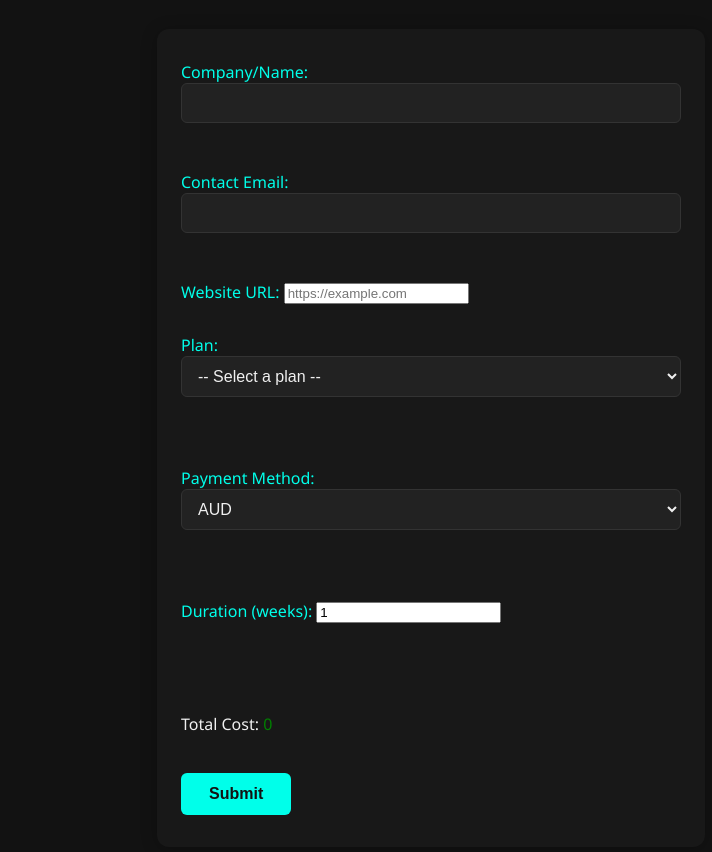
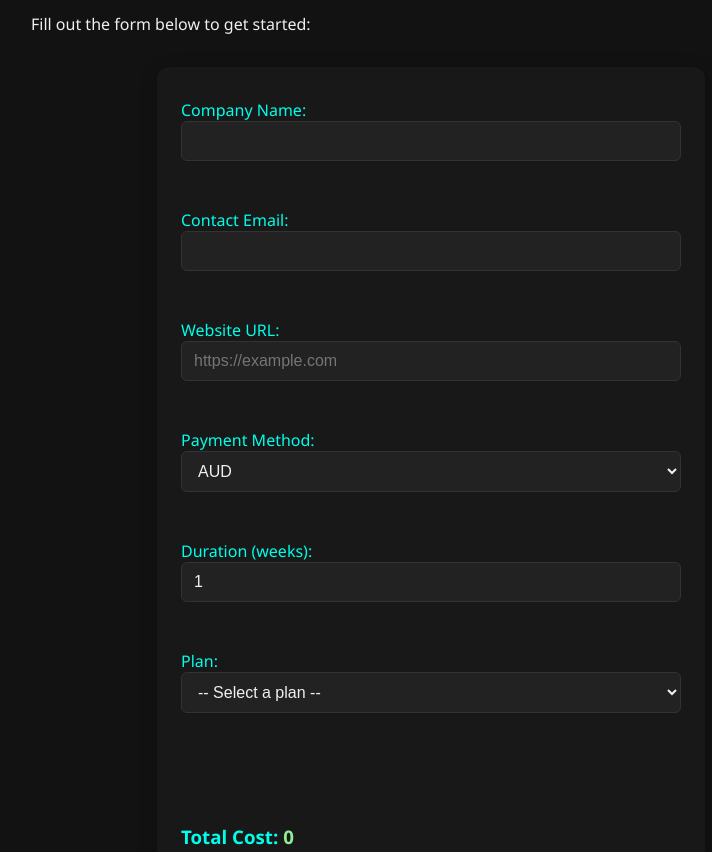
Before and after one commit to Anton-tumurov/Cryptexe, a plain HTML site: page partners.html in a window 1280 px wide. Shown: the part 1746-2598 px from the top of the page, without its empty margins (209-921 px from the left). Drawn offline with Linux system fonts and the light colour scheme.

Commit message:
Refactor sponsor form fields and styles for improved clarity and usability

```diff
--- a/partners.html
+++ b/partners.html
@@ -111,25 +111,45 @@
             </section>
 
             <section>
+                <p>Fill out the form below to get started:</p>
                 <form id="sponsorForm" action="https://formspree.io/f/your-form-id" method="POST" enctype="multipart/form-data">
 
                     <!-- Common fields -->
                     <div class="common-field">
                         <label>
-                            Company/Name:
-                            <input type="text" name="company_name" required>
+                            Company Name:
+                            <input type="text" name="name" required>
                         </label>
                         <br>
                         <label>
                             Contact Email:
-                            <input type="email" name="contact_email" required>
+                            <input type="email" name="email" required>
                         </label>
                         <br>
                         <label>
                             Website URL:
-                            <input type="url" name="website_url" placeholder="https://example.com" required>
+                            <input type="url" name="url" placeholder="https://example.com" required>
                         </label>
                     </div>
+                    <br>
+
+                    <!-- Payment method -->
+                    <label>
+                        Payment Method:
+                        <select id="paymentMethod" name="payment_method" required>
+                            <option value="AUD" selected>AUD</option>
+                            <option value="BTC">Bitcoin</option>
+                            <option value="ETH">Ethereum</option>
+                            <option value="XMR">Monero</option>
+                        </select>
+                    </label>
+                    <br>
+
+                    <!-- Duration -->
+                    <label>
+                        Duration (weeks):
+                        <input type="number" id="durationWeeks" name="duration_weeks" min="1" value="1" required>
+                    </label>
                     <br>
 
                     <!-- Plan selection -->
@@ -144,26 +164,7 @@
                             <option value="custom_arrangements">Custom Arrangements</option>
                         </select>
                     </label>
-                    <br><br>
-
-                    <!-- Payment method -->
-                    <label>
-                        Payment Method:
-                        <select id="paymentMethod" name="payment_method" required>
-                            <option value="AUD" selected>AUD</option>
-                            <option value="BTC">Bitcoin</option>
-                            <option value="ETH">Ethereum</option>
-                            <option value="XMR">Monero</option>
-                        </select>
-                    </label>
-                    <br><br>
-
-                    <!-- Duration -->
-                    <label>
-                        Duration (weeks):
-                        <input type="number" id="durationWeeks" name="duration_weeks" min="1" value="1" required>
-                    </label>
-                    <br><br>
+                    <br>
 
                     <!-- Plan-specific fields -->
                     <div id="standardAdFields" class="plan-fields" style="display:none;">
@@ -200,10 +201,11 @@
                         <br>
                         <label>We will reach back to you via email to discuss the details.</label>
                     </div>
-                    <br>
+
+                    <br><br>
 
                     <!-- Total cost display -->
-                    <p>Total Cost: <span id="totalCost" style="color: green;">0</span></p>
+                    <h3>Total Cost: <span id="totalCost" style="color: lightgreen;">0</span></h3>
                     <br>
 
                     <button type="submit">Submit</button>
@@ -220,7 +222,7 @@
                     };
 
                     // ------------------ Plan prices (in AUD for base) ------------------
-                    const planPriceFunction = {
+                    const planBasePriceAUD = {
                         standard_ad: weeks => 2 * weeks, // $2/week
                         ad_design: weeks => weeks <= 1 ? 4 : 4 + (weeks - 1) * 2, // $4 for first week, $2 for each additional week
                         standard_credits: weeks => 3 * weeks, // $3/week
--- a/static/forms.css
+++ b/static/forms.css
@@ -14,8 +14,7 @@ form label {
     color: #00ffea;
 }
 
-form input[type="text"],
-form input[type="email"],
+form input,
 form select,
 form textarea {
     width: 100%;
@@ -37,7 +36,7 @@ form textarea:focus {
     outline: none;
 }
 
-form button[type="submit"] {
+form button {
     background: #00ffea;
     color: #121212;
     padding: 12px 28px;
@@ -49,6 +48,6 @@ form button[type="submit"] {
     transition: background 0.2s;
 }
 
-form button[type="submit"]:hover {
+form button:hover {
     background: #00c3ac;
 }
```
